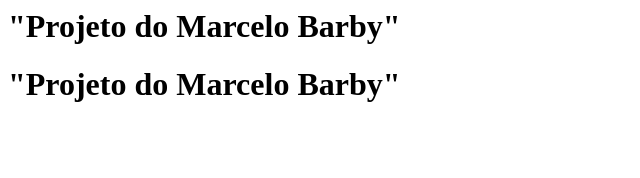
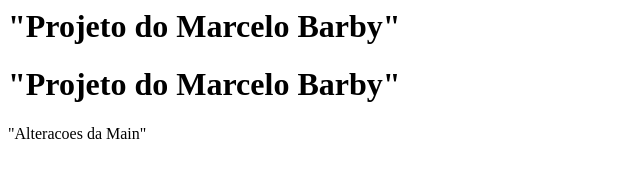
Before and after one commit to mibarby/curso-git, a plain HTML site: page index.html in a window 1280 px wide. Shown: the whole page, without its empty margins (0-640 px from the left). Drawn offline with Linux system fonts and the light colour scheme.

Commit message:
Alteracoes main

```diff
--- a/index.html
+++ b/index.html
@@ -4,5 +4,6 @@
 	<body>
             <h1>"Projeto do Marcelo Barby"</h1>
             <h1>"Projeto do Marcelo Barby"</h1>
+            <main>"Alteracoes da Main"</main>
 	</body>
 </html>
```
Also changed, not shown: 1 other file.
